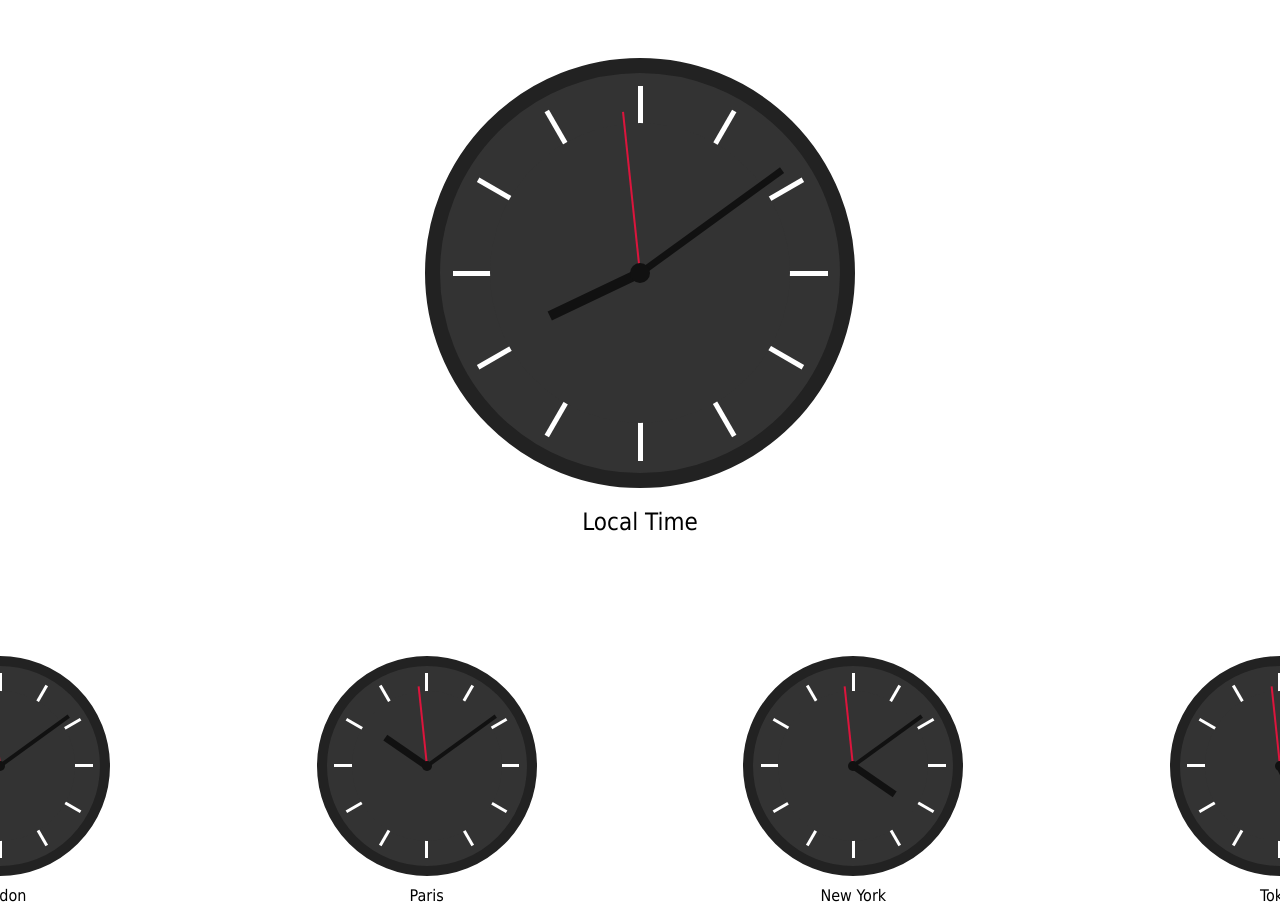
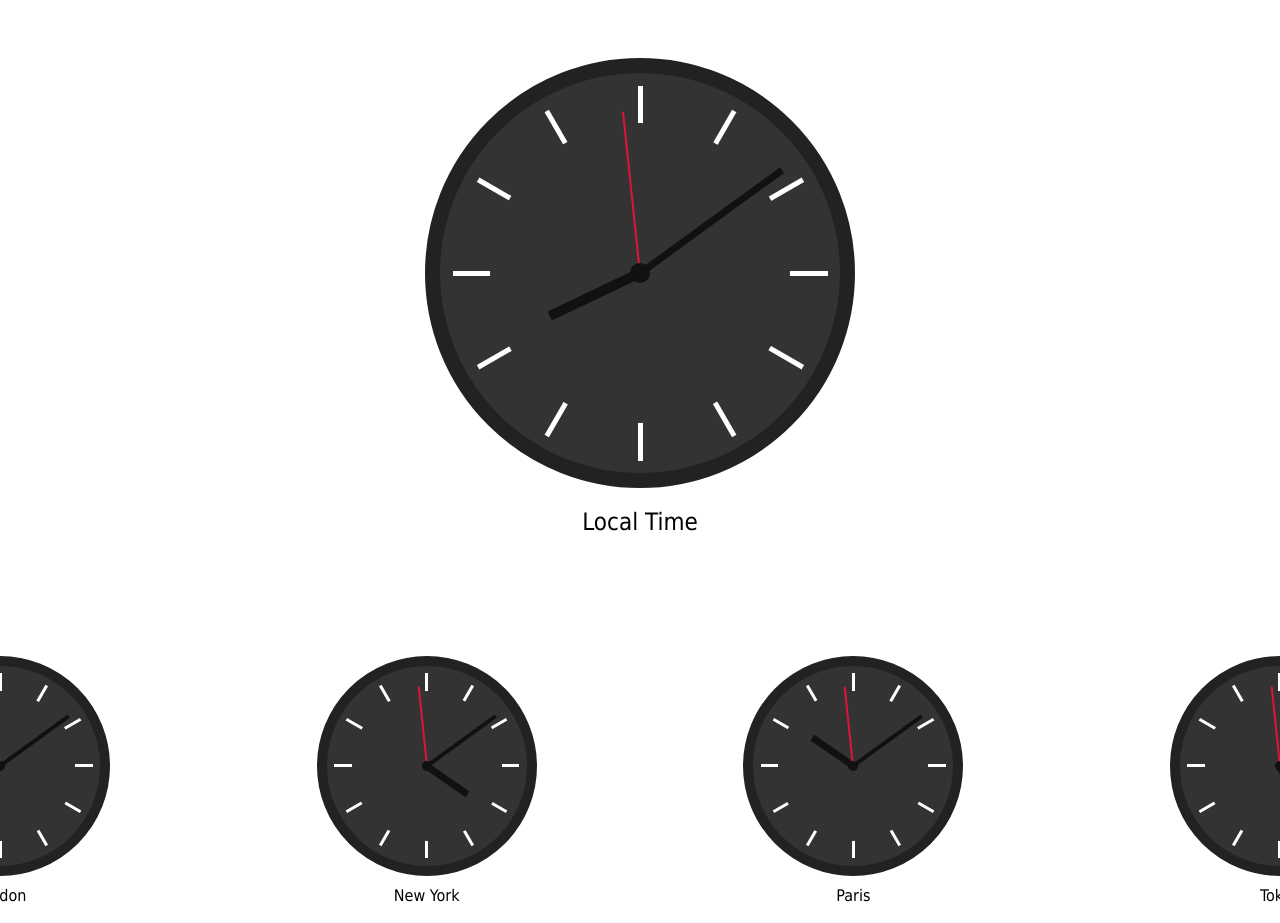
Before and after one commit to JessePullen/analog-clock, a plain HTML site: page index.html in a window 1280 px wide. Shown: the top 923 px of the page. Drawn offline with Linux system fonts and the light colour scheme.

Commit message:
Change clock order, CSS comments

```diff
--- a/script.js
+++ b/script.js
@@ -47,8 +47,8 @@ function drawCityClocks() {
         drawFaceCityClocks(cityClock);
     }
     nameClocks('London', 0);
-    nameClocks('Paris', 1);
-    nameClocks('New York', 2);
+    nameClocks('New York', 1);
+    nameClocks('Paris', 2);
     nameClocks('Tokyo', 3);
 }
 
@@ -97,8 +97,8 @@ function localTime() {
 //Sets a timezone for each clock.
 function globalTimes() {
     cityClockTime('Europe/London', 0);
-    cityClockTime('Europe/Paris', 1);
-    cityClockTime('America/New_York', 2);
+    cityClockTime('America/New_York', 1);
+    cityClockTime('Europe/Paris', 2);
     cityClockTime('Asia/Tokyo', 3);
 }
 
```
Also changed, not shown: style.css (+3 -4 lines).
